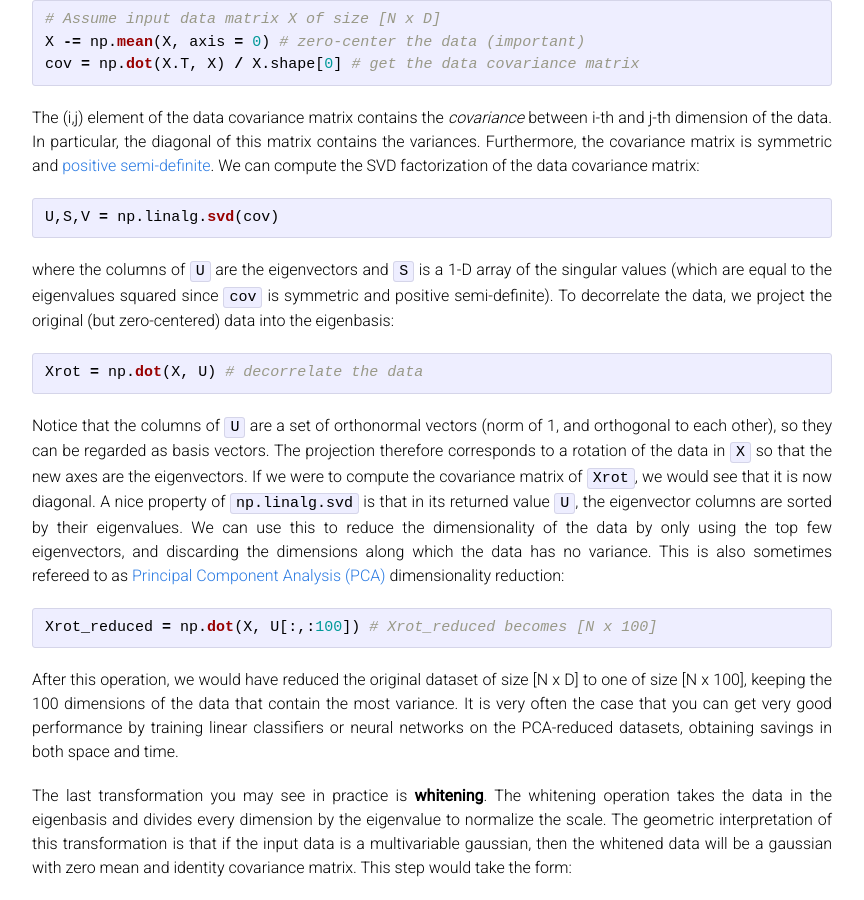
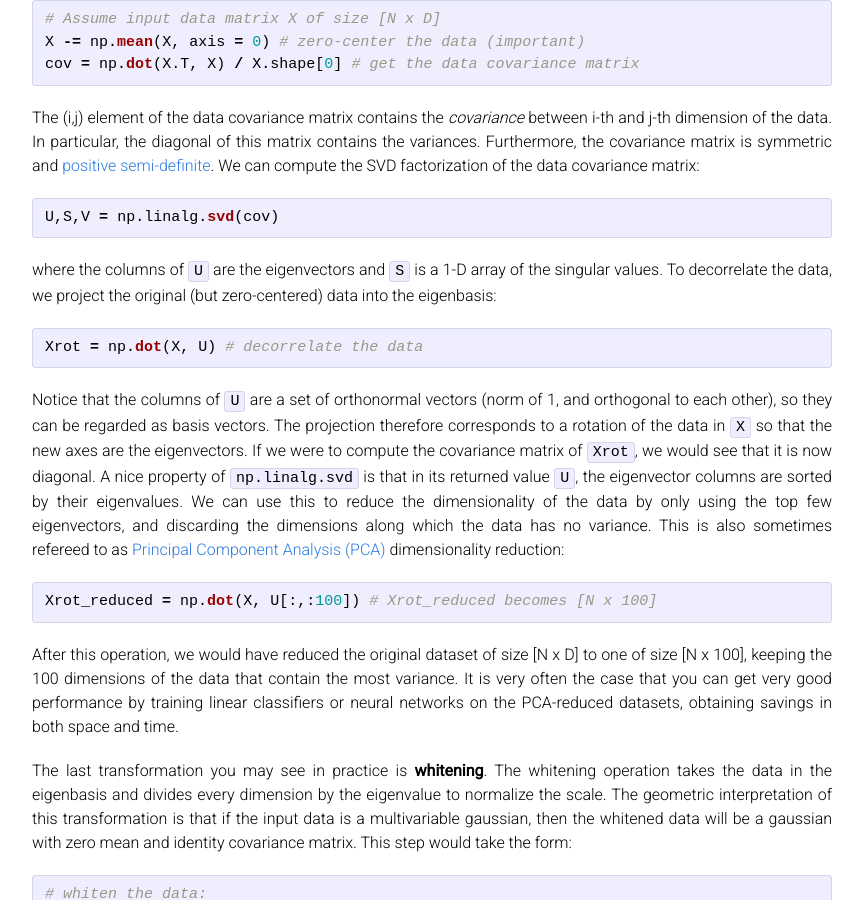
Before and after one commit to cs231n/cs231n.github.io, a Jekyll site: the page built from neural-networks-2.md, in a window 1280 px wide and 900 px high, scrolled down 1568 px. Shown: the whole window, without its empty margins (208-1072 px from the left). Built offline with Jekyll 4.4.1, drawn with Linux system fonts in a browser that asks for light colours; formulas are drawn with MathJax 3.

Commit message:
removing a confusing and mostly useless sentence

````diff
--- a/neural-networks-2.md
+++ b/neural-networks-2.md
@@ -49,7 +49,7 @@ The (i,j) element of the data covariance matrix contains the *covariance* betwee
 U,S,V = np.linalg.svd(cov)
 ```
 
-where the columns of `U` are the eigenvectors and `S` is a 1-D array of the singular values (which are equal to the eigenvalues squared since `cov` is symmetric and positive semi-definite). To decorrelate the data, we project the original (but zero-centered) data into the eigenbasis:
+where the columns of `U` are the eigenvectors and `S` is a 1-D array of the singular values. To decorrelate the data, we project the original (but zero-centered) data into the eigenbasis:
 
 ```python
 Xrot = np.dot(X, U) # decorrelate the data
````
